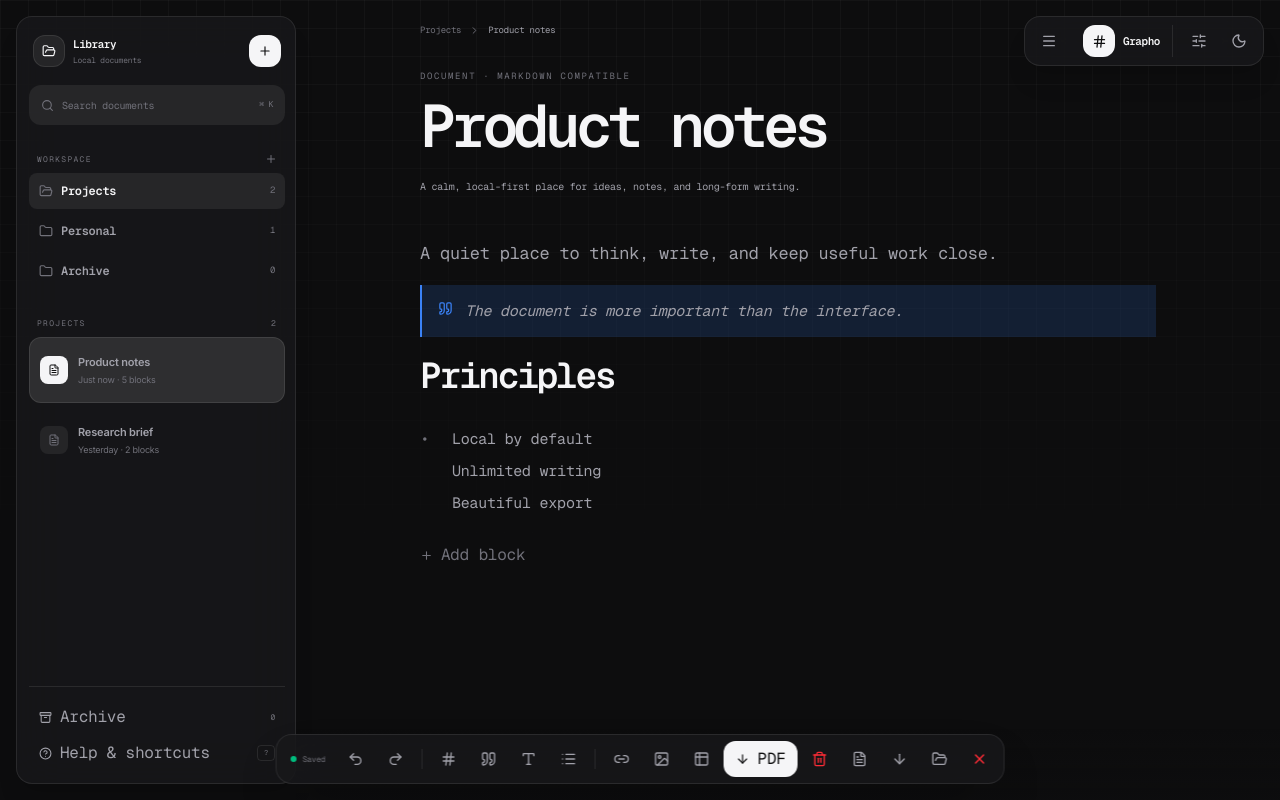
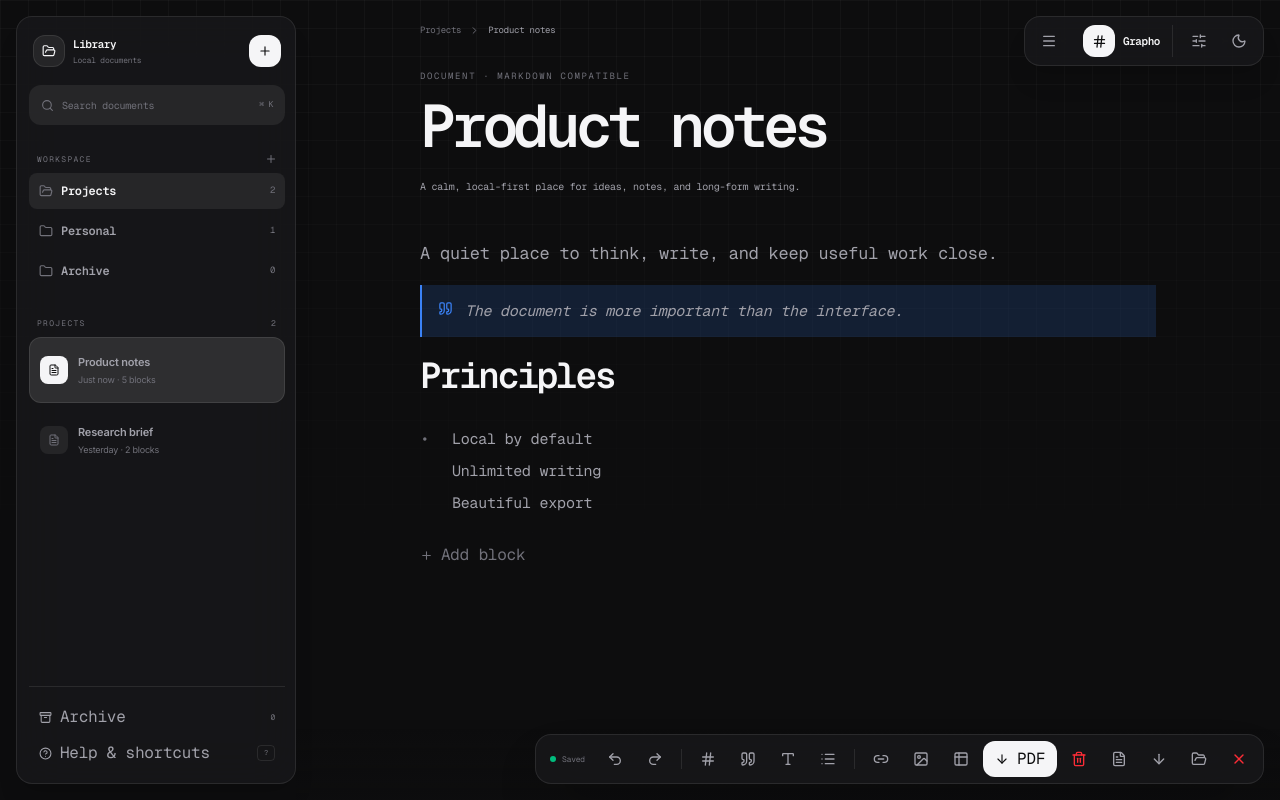
Before and after one commit to Appaxaap/grapho, a Next.js app: page / in a window 1280 px wide. Built offline with nearby package versions, Linux system fonts and the light colour scheme.

Commit message:
fix(ui): move action toolbar right

```diff
--- a/grapho-ui/components/GraphoShell.tsx
+++ b/grapho-ui/components/GraphoShell.tsx
@@ -460,7 +460,7 @@ export default function GraphoShell() {
                   <button type="button" onClick={() => { document.execCommand("delete"); setSelectionToolbar(null); }} aria-label="Delete selected text" title="Delete selected text" className="grid size-9 place-items-center rounded-lg text-red-500 hover:bg-red-500/10"><Trash2 size={18} /></button>
                 </div>}
 
-        <motion.div initial={{ opacity: 0, y: 18, scale: .96 }} animate={{ opacity: 1, y: 0, scale: 1 }} transition={{ type: "spring", stiffness: 360, damping: 28 }} className="fixed bottom-4 left-1/2 z-40 flex max-w-[calc(100vw-1rem)] -translate-x-1/2 items-center gap-1 overflow-x-auto rounded-2xl border border-[var(--grapho-border)] bg-[var(--grapho-panel)] p-1.5 shadow-2xl backdrop-blur-xl [scrollbar-width:none]">
+        <motion.div initial={{ opacity: 0, y: 18, scale: .96 }} animate={{ opacity: 1, y: 0, scale: 1 }} transition={{ type: "spring", stiffness: 360, damping: 28 }} className="fixed bottom-4 right-4 z-40 flex max-w-[calc(100vw-2rem)] items-center gap-1 overflow-x-auto rounded-2xl border border-[var(--grapho-border)] bg-[var(--grapho-panel)] p-1.5 shadow-2xl backdrop-blur-xl [scrollbar-width:none]">
           <span className="mx-2 flex shrink-0 items-center gap-1.5 text-[8px] text-[var(--grapho-faint)]"><span className={`size-1.5 rounded-full ${saveState === "saved" ? "bg-emerald-500" : saveState === "saving" ? "bg-amber-500" : "bg-red-500"}`} />{saveState === "saved" ? "Saved" : saveState === "saving" ? "Saving…" : "Could not save"}</span>
           <ToolbarButton label="Undo" icon={<Undo2 size={16} />} onClick={undo} />
           <ToolbarButton label="Redo" icon={<Redo2 size={16} />} onClick={redo} />
```
Also changed, not shown: 2 other files (tests, documents, lock files or other folders).
